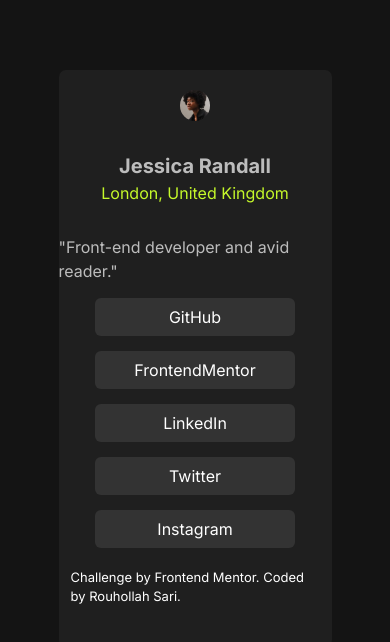
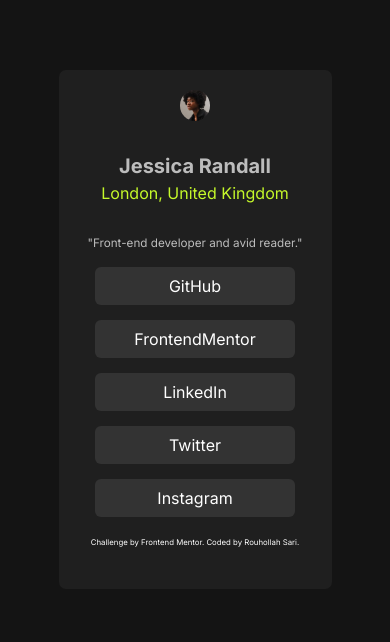
Before and after one commit to rouhollah-sari/social-links-profile, a plain HTML site: page index.html in a window 390 px wide. Drawn offline with nearby package versions, Linux system fonts and the light colour scheme.

Commit message:
Update index.css
Make the text responsive for small size screen

```diff
--- a/index.css
+++ b/index.css
@@ -52,5 +52,9 @@ body{
 
 .chname{
   margin-top: 20px;
-  font-size: small;
+  font-size: 2vw;
 }
+
+.responsive{
+  font-size: 3vw;
+}
```
